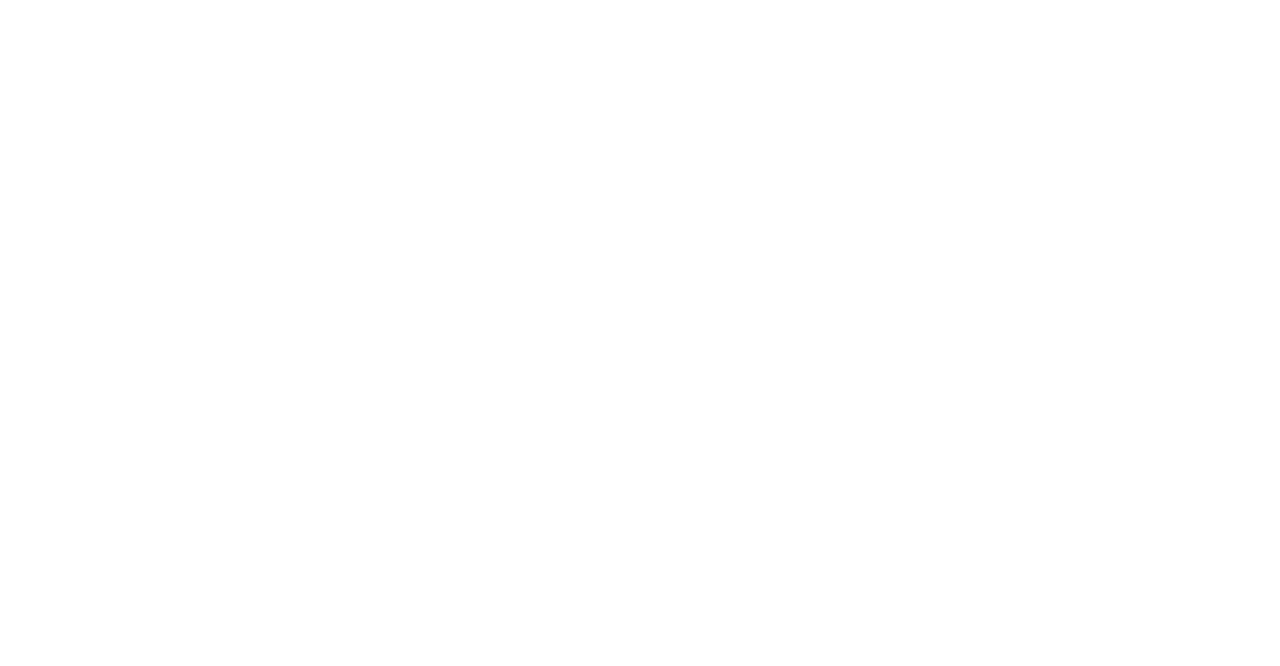
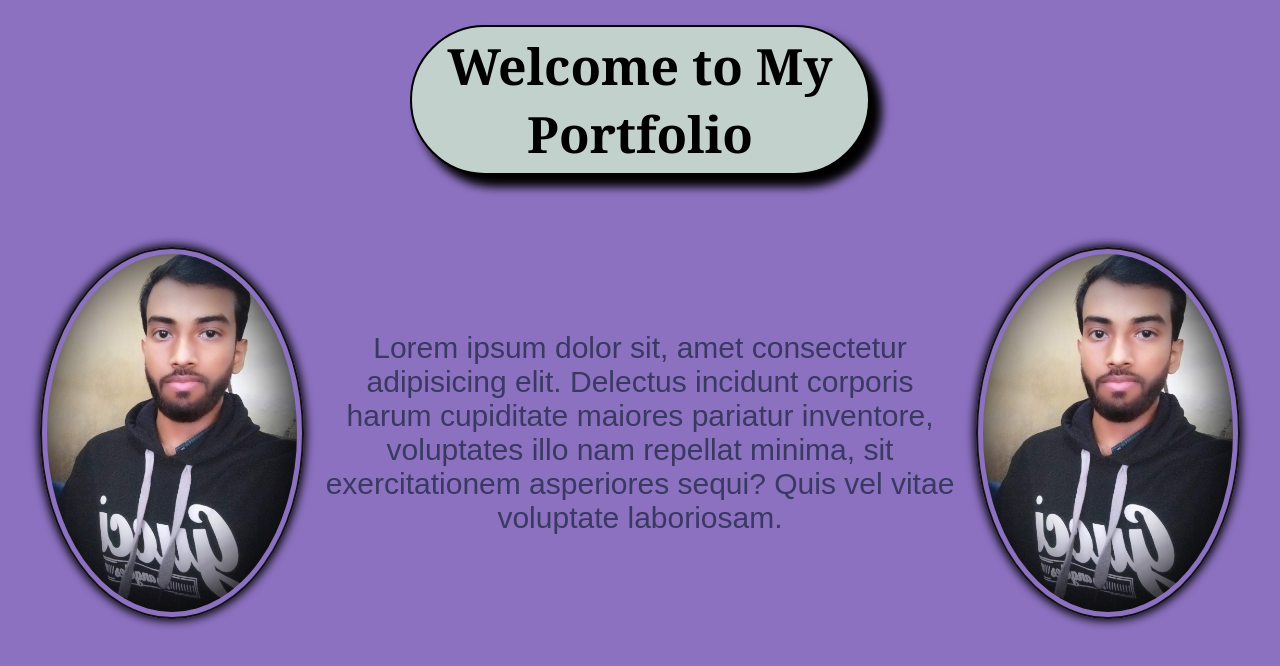
Before and after one commit to Yousufshishir/my-first-github-repo, a plain HTML site: page index.html in a window 1280 px wide. Drawn offline with Linux system fonts and the light colour scheme.

Commit message:
added images and css file

```diff
--- /dev/null
+++ b/css files/style.css
@@ -0,0 +1,54 @@
+.container {
+    display: flex;
+    align-items: center;
+    justify-content: space-between;
+    max-width: 1200px;
+    width: 100%;
+    margin:  auto;
+    padding: 30px;
+}
+
+.image{
+
+width: 250px;
+border-radius: 50%;
+border: 2px  solid rgb(19, 17, 19);
+padding: 5px ;
+box-shadow: 0px 0px 10px 2px ;
+}
+
+
+
+
+.description{
+    text-align: center;
+    color: rgb(57, 57, 97);
+    flex-grow: 2px;
+    margin: 20px;
+    font-size: 30px;
+    font-family:fantasy
+}
+
+
+body {
+    margin: 0;
+    padding: 0;
+    background-color: rgba(102, 66, 173, 0.748);
+
+}
+
+
+#welcome{
+background-color: rgb(195, 209, 204);
+    color: rgb(0, 0, 0);
+    text-align: center;
+    padding: 5px;
+    box-shadow: 10px 10px 10px 2px;
+    border-radius: 90px;
+    margin-top:  25px ;
+    margin-left: 410px ;
+    margin-right: 410px ;
+border: 2px solid black;
+font-size: 50px;
+font-family:Georgia, 'Times New Roman', Times, serif;
+}
--- a/index.html
+++ b/index.html
@@ -4,8 +4,19 @@
     <meta charset="UTF-8">
     <meta name="viewport" content="width=device-width, initial-scale=1.0">
     <title>Testing</title>
+    <link rel="stylesheet" href="css files/style.css">
 </head>
 <body>
 
+
+        <h2  id="welcome">  <span id="text">Welcome to My Portfolio</span>  </h2>
+
+        <div class="container">
+        <img class="image" src="images/p.jpg" alt="yousuf">
+        <div class="description">
+        <p >Lorem ipsum dolor sit, amet consectetur adipisicing elit. Delectus incidunt corporis harum cupiditate maiores pariatur inventore, voluptates illo nam repellat minima, sit exercitationem asperiores sequi? Quis vel vitae voluptate laboriosam.</p>
+    </div>
+    <img class="image" src="images/p.jpg" alt="yousuf">
+</div>
 </body>
 </html>
```
Also changed, not shown: images/p.jpg (added).
